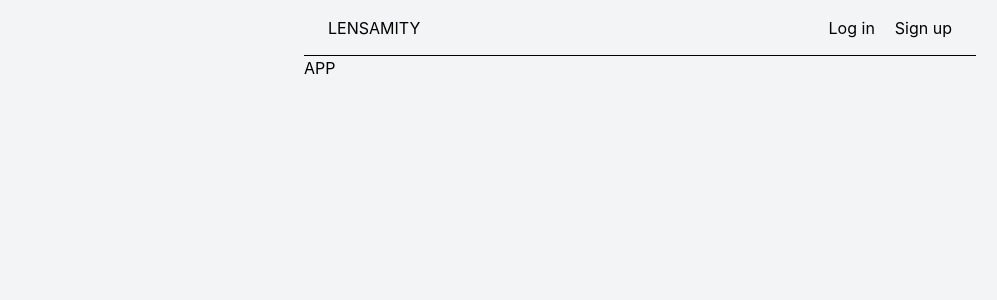
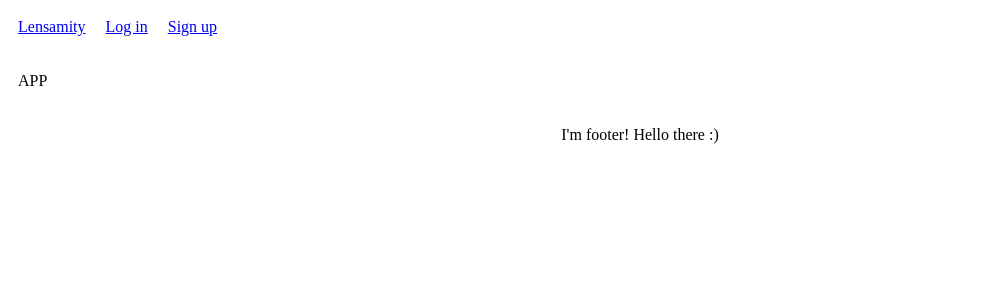
Before and after one commit to ipersids/lens-amity-app, a React (Vite) app in the folder client-web/: page / in a window 1280 px wide. Shown: the top 300 px of the page, without its empty margins (0-997 px from the left). Built offline with nearby package versions, Linux system fonts and the light colour scheme.

Commit message:
chore(web): remove tailwind and refactor layout placeholders

```diff
--- a/client-web/index.html
+++ b/client-web/index.html
@@ -3,7 +3,7 @@
   <head>
     <meta charset="UTF-8" />
     <link rel="icon" type="image/svg+xml" href="/favicon.svg" />
-    <link href="/src/style.css" rel="stylesheet" />
+    <link href="/src/styles/style.css" rel="stylesheet" />
     <meta name="viewport" content="width=device-width, initial-scale=1.0" />
     <title>photo community | Lensamity</title>
   </head>
--- a/client-web/package.json
+++ b/client-web/package.json
@@ -11,11 +11,9 @@
     "preview": "vite preview"
   },
   "dependencies": {
-    "@tailwindcss/vite": "^4.3.0",
     "react": "^19.2.6",
     "react-dom": "^19.2.6",
-    "react-router": "^7.16.0",
-    "tailwindcss": "^4.3.0"
+    "react-router": "^7.16.0"
   },
   "devDependencies": {
     "@biomejs/biome": "2.4.16",
--- a/client-web/src/App.tsx
+++ b/client-web/src/App.tsx
@@ -1,11 +1,11 @@
 import { Route, Routes } from "react-router";
-import Header from "./components/Header";
+import Layout from "./components/Layout";
 
 function App() {
   return (
-    <div className="flex flex-col h-screen w-full max-w-6xl">
+    <div className="app">
       <Routes>
-        <Route element={<Header />}>
+        <Route element={<Layout />}>
           <Route path="/" element={<p>APP</p>} />
           <Route path="/login" element={<p>LOGIN</p>} />
           <Route path="/signup" element={<p>SIGNUP</p>} />
--- /dev/null
+++ b/client-web/src/components/Footer.tsx
@@ -0,0 +1,5 @@
+const Footer = () => {
+  return <footer> I'm footer! Hello there :)</footer>;
+};
+
+export default Footer;
--- a/client-web/src/components/Header.tsx
+++ b/client-web/src/components/Header.tsx
@@ -1,30 +1,17 @@
-import { NavLink, Outlet } from "react-router";
+import { NavLink } from "react-router";
 
-const HeaderComponent = () => {
+const Header = () => {
   return (
-    <header className="min-w-2xl h-14 border-b px-6 flex justify-between items-center">
-      <NavLink to="/" className="uppercase">
-        Lensamity
+    <header>
+      <NavLink to="/">Lensamity</NavLink>
+      <NavLink to="/login" end>
+        Log in
       </NavLink>
-      <nav className="flex gap-5">
-        <NavLink to="/login" end>
-          Log in
-        </NavLink>
-        <NavLink to="/signup" end>
-          Sign up
-        </NavLink>
-      </nav>
+      <NavLink to="/signup" end>
+        Sign up
+      </NavLink>
     </header>
   );
 };
 
-const Header = () => {
-  return (
-    <div>
-      <HeaderComponent />
-      <Outlet />
-    </div>
-  );
-};
-
 export default Header;
--- /dev/null
+++ b/client-web/src/components/Layout.tsx
@@ -0,0 +1,17 @@
+import { Outlet } from "react-router";
+import Footer from "./Footer";
+import Header from "./Header";
+
+const Layout = () => {
+  return (
+    <section className="layout">
+      <Header />
+      <main>
+        <Outlet />
+      </main>
+      <Footer />
+    </section>
+  );
+};
+
+export default Layout;
--- a/client-web/src/style.css
+++ /dev/null
@@ -1,8 +0,0 @@
-@import "tailwindcss";
-
-body {
-  background-color: var(--color-gray-100);
-  min-height: 100vh;
-  display: flex;
-  justify-content: center;
-}
--- /dev/null
+++ b/client-web/src/styles/style.css
@@ -0,0 +1,19 @@
+header {
+  margin: 10px;
+  display: flex;
+  gap: 20px;
+}
+
+main {
+  margin: 10px;
+}
+
+footer {
+  margin: 10px;
+  text-align: center;
+}
+
+.layout {
+  display: flex;
+  flex-flow: column wrap;
+}
--- a/client-web/vite.config.ts
+++ b/client-web/vite.config.ts
@@ -1,8 +1,7 @@
 import react from "@vitejs/plugin-react";
 import { defineConfig } from "vite";
-import tailwindcss from "@tailwindcss/vite";
 
 // https://vite.dev/config/
 export default defineConfig({
-  plugins: [react(), tailwindcss()],
+  plugins: [react()],
 });
```
Also changed, not shown: 1 other file (tests, documents, lock files or other folders).
